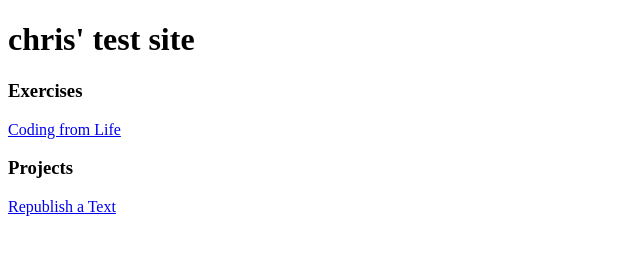
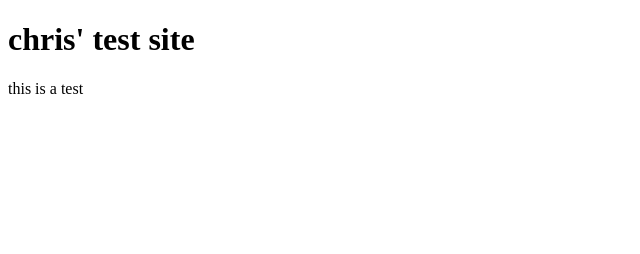
Before and after one commit to hamamoto/testing, a plain HTML site: page index.html in a window 1280 px wide. Shown: the whole page, without its empty margins (0-640 px from the left). Drawn offline with Linux system fonts and the light colour scheme.

Commit message:
text edit

```diff
--- a/index.html
+++ b/index.html
@@ -9,15 +9,7 @@
 <body>
   <div class="main">
     <h1>chris' test site</h1>
-    <div id="exercises">
-      <h3>Exercises</h3>
-      <a href="#" target="blank">Coding from Life</a>
-    </div>
-
-    <div id="projects">
-      <h3>Projects</h3>
-      <a href="#" target="blank">Republish a Text</a><br>
-    </div>
+    <p>this is a test</p>
   </div>
 </body>
 </html>
```
